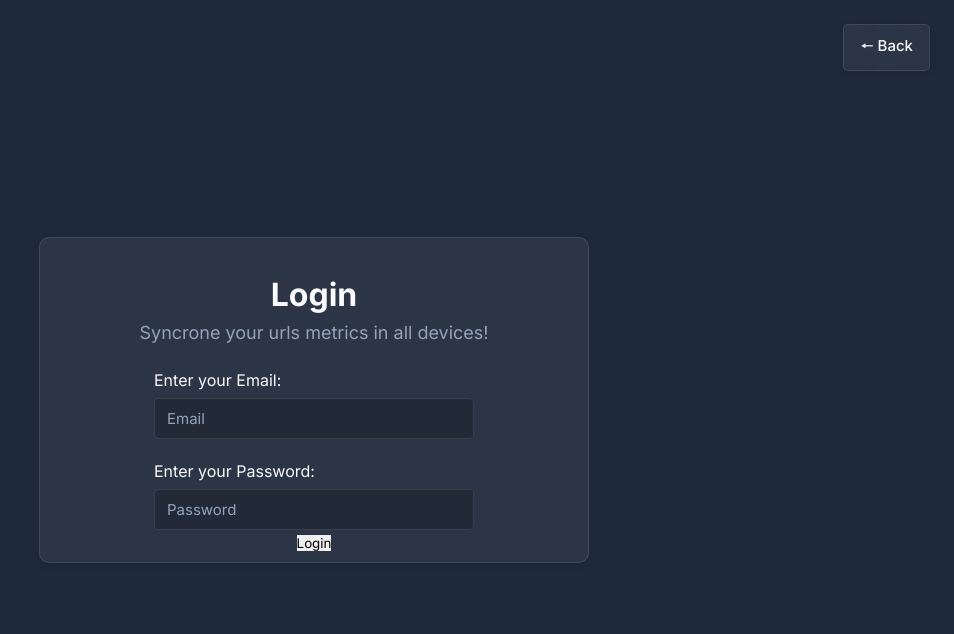
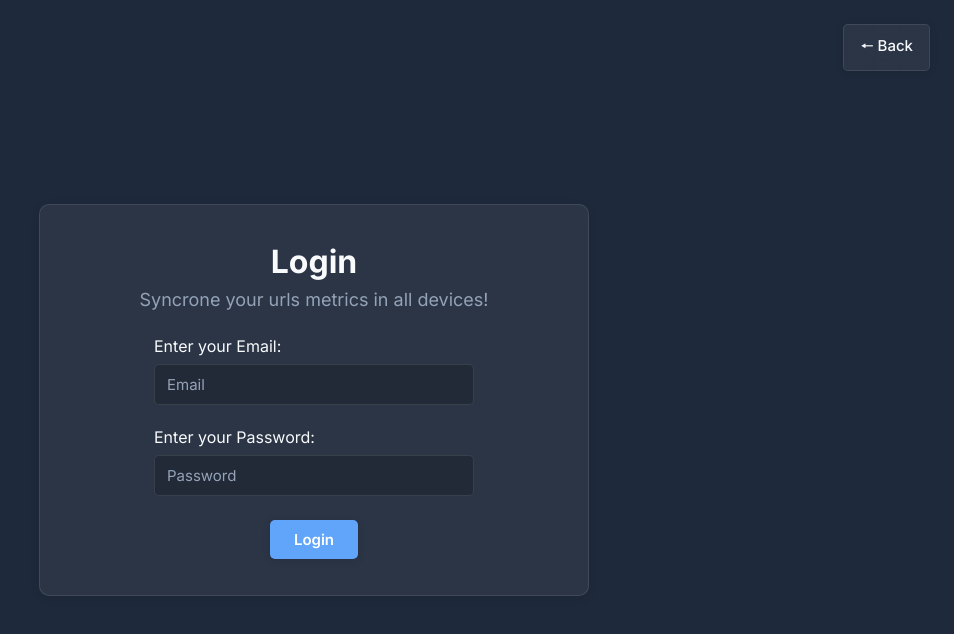
Before and after one commit to EnzoQuatrochi/MetricLink, a React (Vite) app in the folder FrontEnd/: page /login in a window 1280 px wide. Shown: the top 634 px of the page, without its empty margins (326-1280 px from the left). Built offline with nearby package versions, Linux system fonts and the light colour scheme; no server answers.

Commit message:
fix: fixed login button without style

```diff
--- a/FrontEnd/src/components/UserComponent.css
+++ b/FrontEnd/src/components/UserComponent.css
@@ -24,6 +24,25 @@ label{
     margin-top: 20px;
 }
 
+.buttons {
+    margin: 24px 0 28px;
+}
+
+.buttons button {
+    padding: 10px 24px;
+    background-color: var(--color-primary);
+    color: #fff;
+    font-size: 15px;
+    font-weight: 600;
+    border-radius: 5px;
+    box-shadow: 0 2px 8px rgba(0, 0, 0, 0.1);
+    transition: background-color 0.15s ease;
+}
+
+.buttons button:hover {
+    background-color: var(--color-primary-hover);
+}
+
 .errorMsg {
     color: #c62828;
     font-size: 15px;
```
